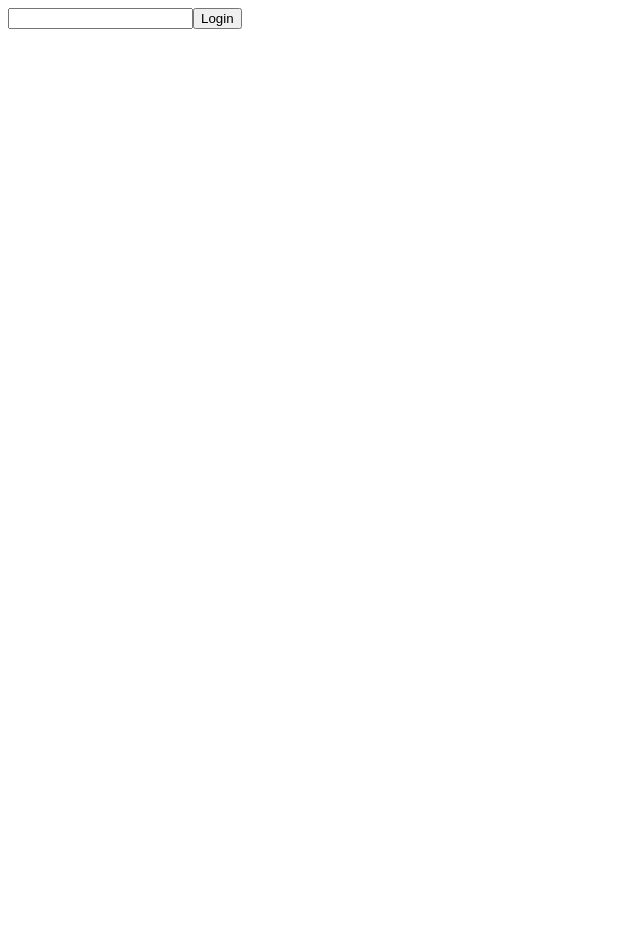
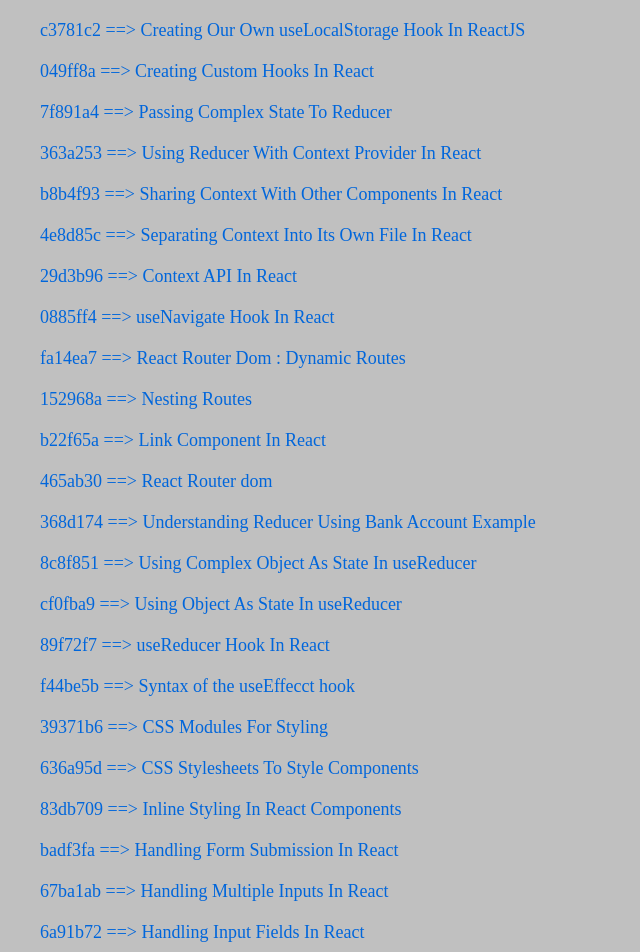
Before and after one commit to AmirTaki/react-course, a React (Vite) app: page / in a window 1280 px wide. Shown: the top 952 px of the page, without its empty margins (0-640 px from the left). Before the commit the page ends 800 px from the top, so only its background shows below. Built offline with nearby package versions, Linux system fonts and the light colour scheme.

Commit message:
course complete react vite

```diff
--- a/src/App.jsx
+++ b/src/App.jsx
@@ -1,11 +1,52 @@
-import Login from "./pages/Login"
-
+import styled from "./css/styles.module.css"
 function App() {
 
   return (
-  <>
-    <Login />
-  </>
+  <div className = {styled.caption}>
+    <div>c3781c2  ==> Creating Our Own useLocalStorage Hook In ReactJS
+    </div><div> 049ff8a   ==>  Creating Custom Hooks In React
+    </div><div> 7f891a4   ==>  Passing Complex State To Reducer
+    </div><div> 363a253   ==>  Using Reducer With Context Provider In React
+    </div><div> b8b4f93   ==>  Sharing Context With Other Components In React
+    </div><div> 4e8d85c   ==>  Separating Context Into Its Own File In React
+    </div><div> 29d3b96   ==>  Context API In React
+    </div><div> 0885ff4   ==>  useNavigate Hook In React
+    </div><div> fa14ea7   ==>  React Router Dom : Dynamic Routes
+    </div><div> 152968a   ==>   Nesting Routes
+    </div><div> b22f65a   ==>  Link Component In React
+    </div><div> 465ab30   ==>  React Router dom
+    </div><div> 368d174   ==>  Understanding Reducer Using Bank Account Example
+    </div><div> 8c8f851   ==>  Using Complex Object As State In useReducer
+    </div><div> cf0fba9   ==>  Using Object As State In useReducer
+    </div><div> 89f72f7   ==>  useReducer Hook In React
+    </div><div> f44be5b   ==>  Syntax of the useEffecct hook
+    </div><div> 39371b6   ==>  CSS Modules For Styling
+    </div><div> 636a95d   ==>   CSS Stylesheets To Style Components
+    </div><div> 83db709   ==>  Inline Styling In React Components
+    </div><div> badf3fa   ==>  Handling Form Submission In React
+    </div><div> 67ba1ab   ==>  Handling Multiple Inputs In React
+    </div><div> 6a91b72   ==>  Handling Input Fields In React
+    </div><div> a46b914   ==>  Creating Multiple States In React
+    </div><div> 3a39f83   ==>  State in React
+    </div><div> 607cb05   ==>  Event Handling In React
+    </div><div> ca1e31a   ==>  Conditionally Rendering A Message Using Ternary
+    </div><div> 72ca424   ==>  Conditionally Rendering List Items
+    </div><div> 44ea043   ==>  Using Ternary Operators In React
+    </div><div> af549bc   ==>  Conditional Rendering Using Element Variables
+    </div><div> 853af13   ==>  Conditionally Rendering JSX & Components
+    </div><div> 9bf52da   ==>  Rendering Components Inside A Loop
+    </div><div> 150f635   ==>  Rendering Array Of Objects In React
+    </div><div> 489a60c   ==>   Rendering Arrays Or Lists In React
+    </div><div> d61f759   ==>  Passing Arrays & Objects To Components Using
+    </div><div> d7de879   ==>  Immutability of Props
+    </div><div> 1e06dfa   ==>  Destructuring Props
+    </div><div> 6e54bca   ==>  What are Props In React
+    </div><div> a06b325   ==>  Reusability of Components In React
+    </div><div> 5befb6e   ==>  What is JSX In React
+    </div><div> 0c2a160   ==>  Creating A Component In React
+    </div><div> 417c614   ==>  How React App Works
+    </div><div>939762d    ==> create folders react + vite (toturial)`</div>
+  </div>
   )
 }
 
--- /dev/null
+++ b/src/css/styles.module.css
@@ -0,0 +1,22 @@
+*{
+    margin: 0;
+    padding: 0;
+    box-sizing: border-box;
+
+}
+
+.caption {
+    background-color: silver;
+    display: flex;
+    flex-flow: column nowrap;
+    justify-content: center;
+    padding: 10px;
+
+
+    div{
+        padding: 10px;
+        margin-left: 20px;
+        color : rgb(0, 102, 219);
+        font-size: large;
+    }
+}
--- a/src/hooks/useLocalStorage.js
+++ /dev/null
@@ -1,13 +0,0 @@
-import { useState } from "react";
-
-export default function useLocalStorage () {
-    const [user, setUserValue] = useState(()=> setUser())
-    function setUser (value){
-        localStorage.setItem("user", value)
-    }
-    function getUser (){
-        const user = localStorage.getItem('user')
-        return user;
-    }
-    return [user, setUser]
-}
--- a/src/pages/Login.jsx
+++ /dev/null
@@ -1,17 +0,0 @@
-import { useState } from "react"
-import useLocalStorage from "../hooks/useLocalStorage"
-
-export default function Login () {
-    const [value, setValue] = useState("")
-    const [user, setUserValue] = useLocalStorage()
-    function handleClick () {
-        setUserValue(value)
-    }
-
-    return(
-        <>
-            <input value = {value} onChange={(e)=>setValue(e.target.value)} type="text" />
-            <button onClick={handleClick}>Login</button>
-        </>
-    )
-}
```
Also changed, not shown: src/css/style.css (added).
